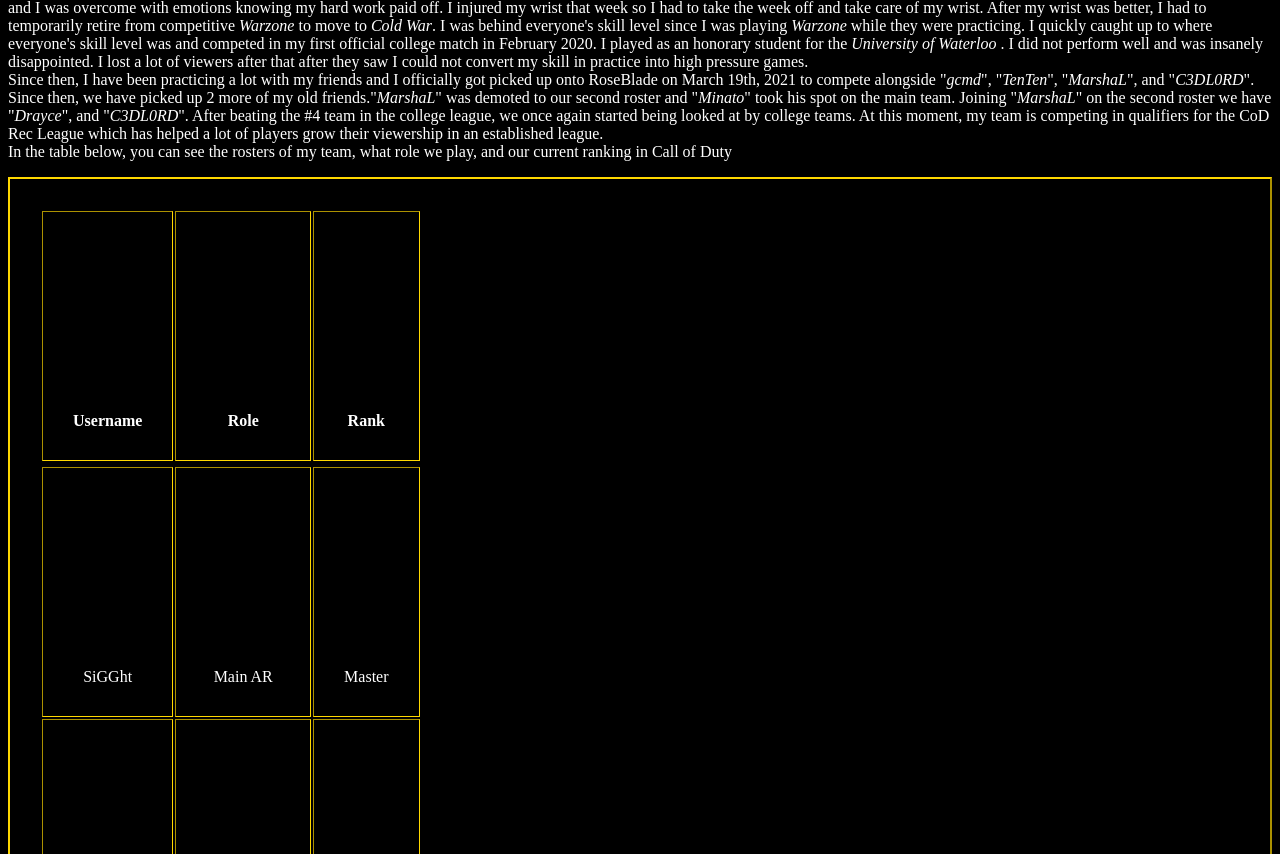
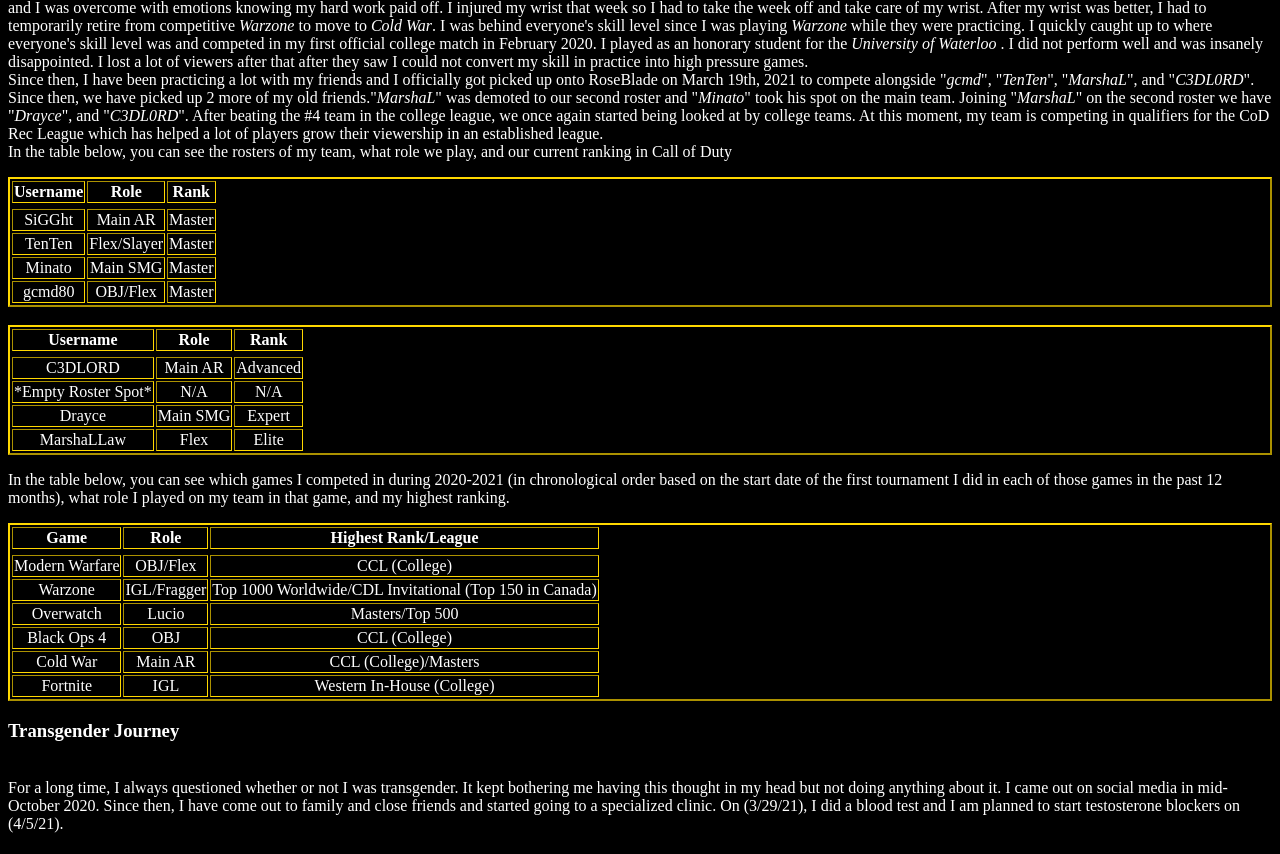
Before and after one commit to kmc201516/portfolio-site, a plain HTML site: page index.html in a window 1280 px wide. Shown: the part 946-1800 px from the top of the page. Drawn offline with Linux system fonts and the light colour scheme.

Commit message:
Changed padding

```diff
--- a/style.css
+++ b/style.css
@@ -60,10 +60,6 @@ li {
         color: #ffffff; /* White */
         background-color: #000000; /* Black */
         text-align: center;
-        padding-right: 200px;
-        padding-top: 30px;
-        padding-bottom: 30px;
-        padding-left: 30px;
         text-decoration: wavy;
     }
      tr {
@@ -71,10 +67,6 @@ li {
          background-color: #000000; /* Black */
      }
 th, td {
-    padding-top: 200px;
-    padding-left: 30px;
-    padding-right: 30px;
-    padding-bottom: 30px;
     text-align: center;
 }
      }
```
